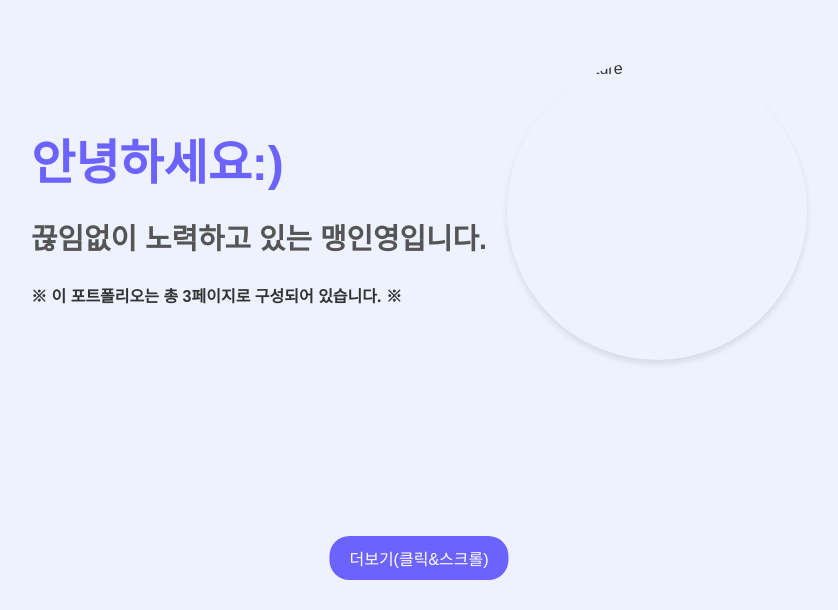
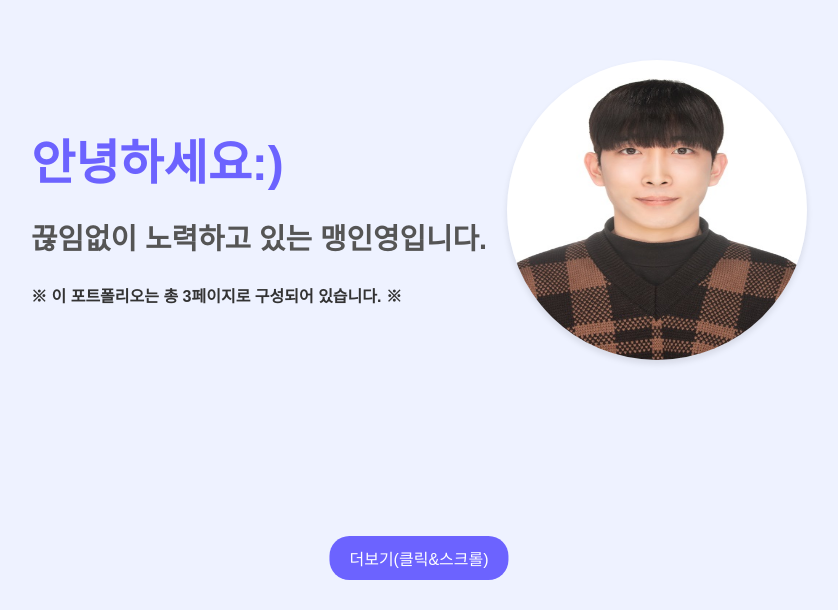
Before and after one commit to inzero-maeng/Portfolio-project, a plain HTML site: page index.html in a window 1280 px wide. Shown: the part 190-800 px from the top of the page, without its empty margins (221-1059 px from the left). Drawn offline with Linux system fonts and the light colour scheme.

Commit message:
Update index.html

```diff
--- a/index.html
+++ b/index.html
@@ -15,7 +15,7 @@
                 <h3></h3>
                 <h4>※   이 포트폴리오는 총 3페이지로 구성되어 있습니다.    ※</h4>
             </div>
-            <img src="\(root)\사진.jpg" alt="Profile Picture" class="profile-pic">
+            <img src="사진.jpg" alt="Profile Picture" class="profile-pic">
         </div>
         <div class="more-button-container">
             <button id="scrollToAbout" class="cta-button">더보기(클릭&스크롤)</button>
```
